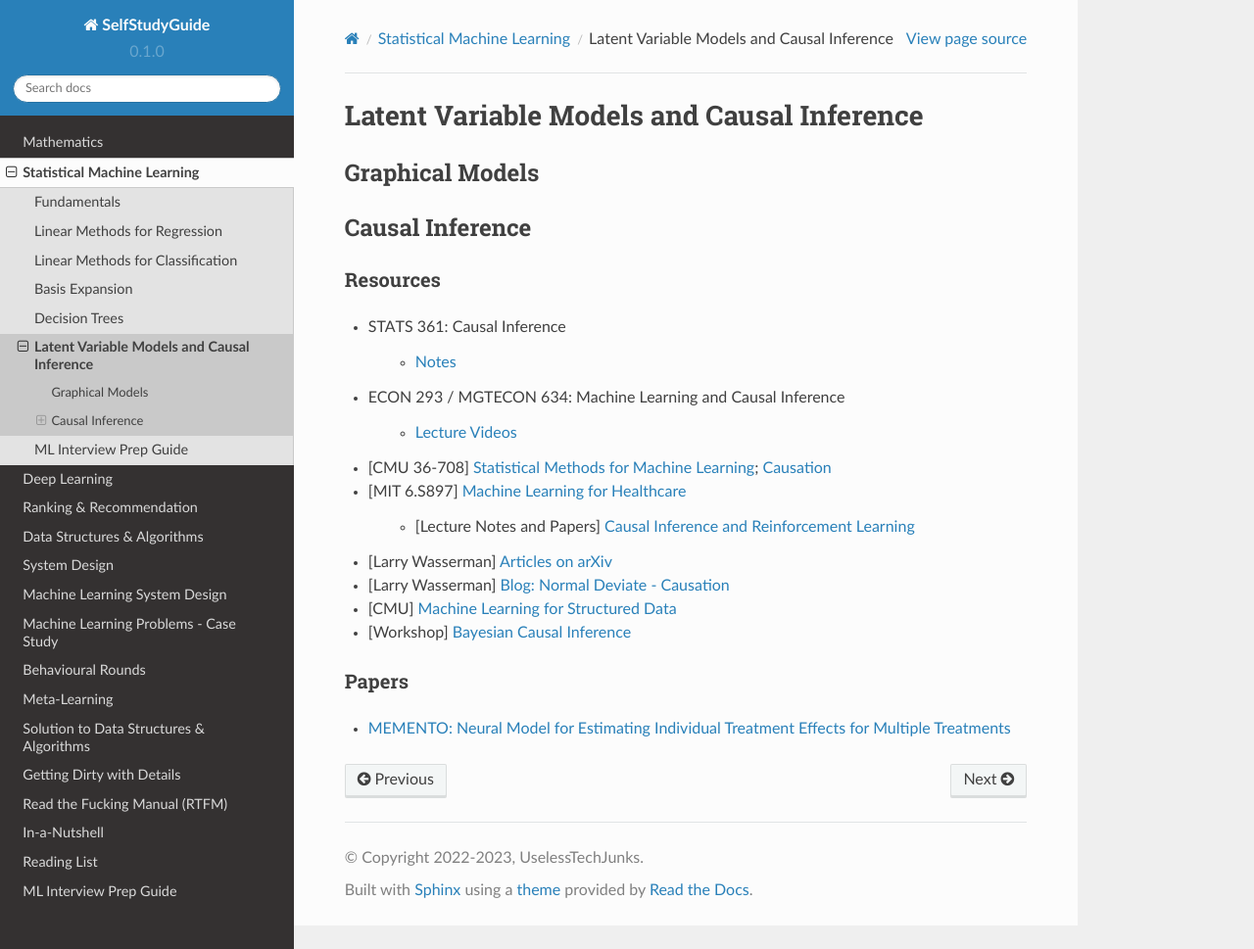
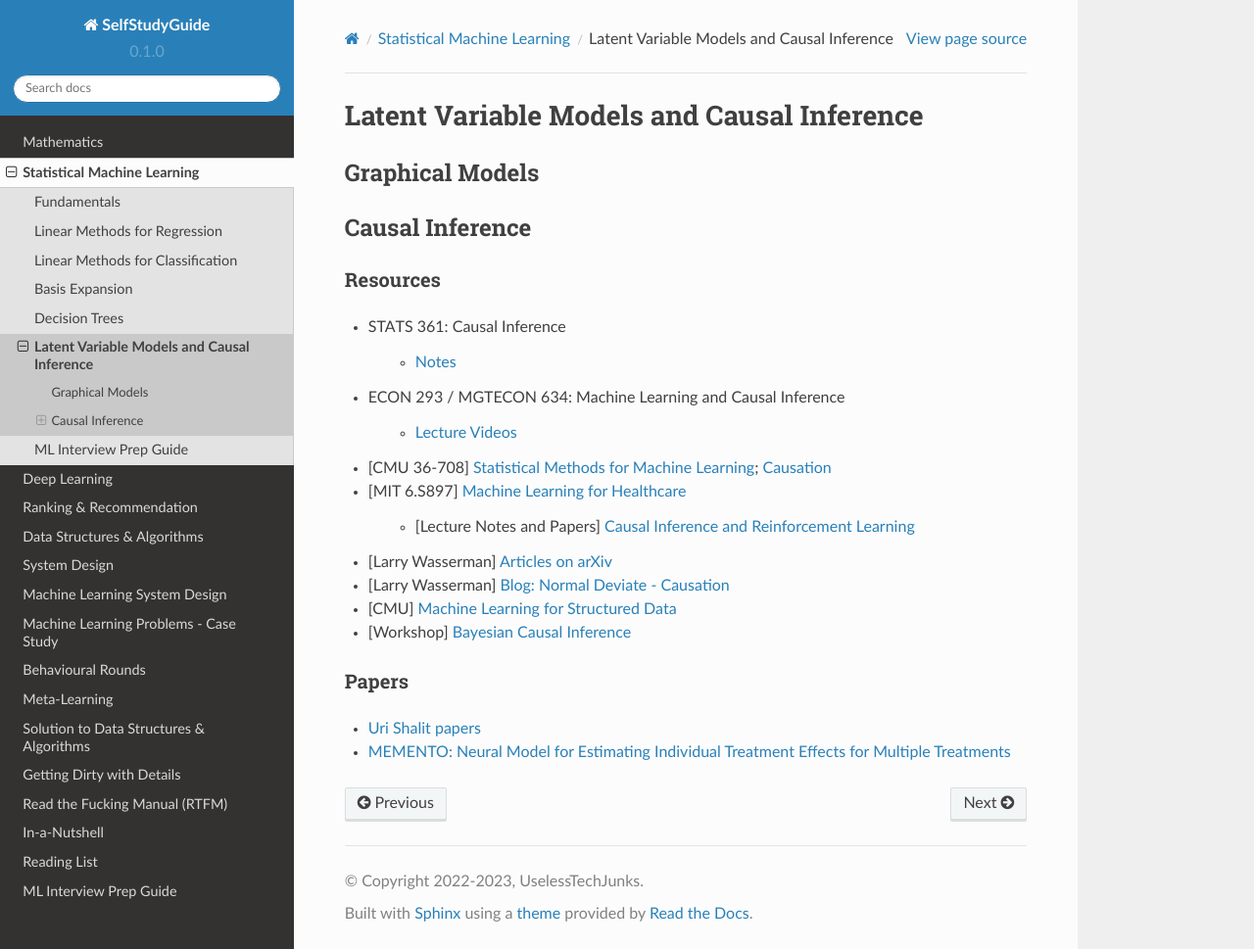
Before and after one commit to uselesstechjunks/leetcode, a Sphinx documentation site: the page built from docs/source/ml/graph.rst, in a window 1280 px wide and 969 px high. Shown: the whole window at 98% size. Built offline with Sphinx 7.4.7 and the Read the Docs theme 2.0.0, drawn with Linux system fonts in a browser that asks for light colours.

Commit message:
Update graph.rst (#192)

```diff
--- a/docs/source/ml/graph.rst
+++ b/docs/source/ml/graph.rst
@@ -29,4 +29,5 @@ Resources
 
 Papers
 -----------------------------------------------------------------------------------
+* `Uri Shalit papers <https://scholar.google.com/citations?user=aeGDj-IAAAAJ&hl=en>`_
 * `MEMENTO: Neural Model for Estimating Individual Treatment Effects for Multiple Treatments <https://dl.acm.org/doi/pdf/10.1145/3511808.3557125>`_
```
